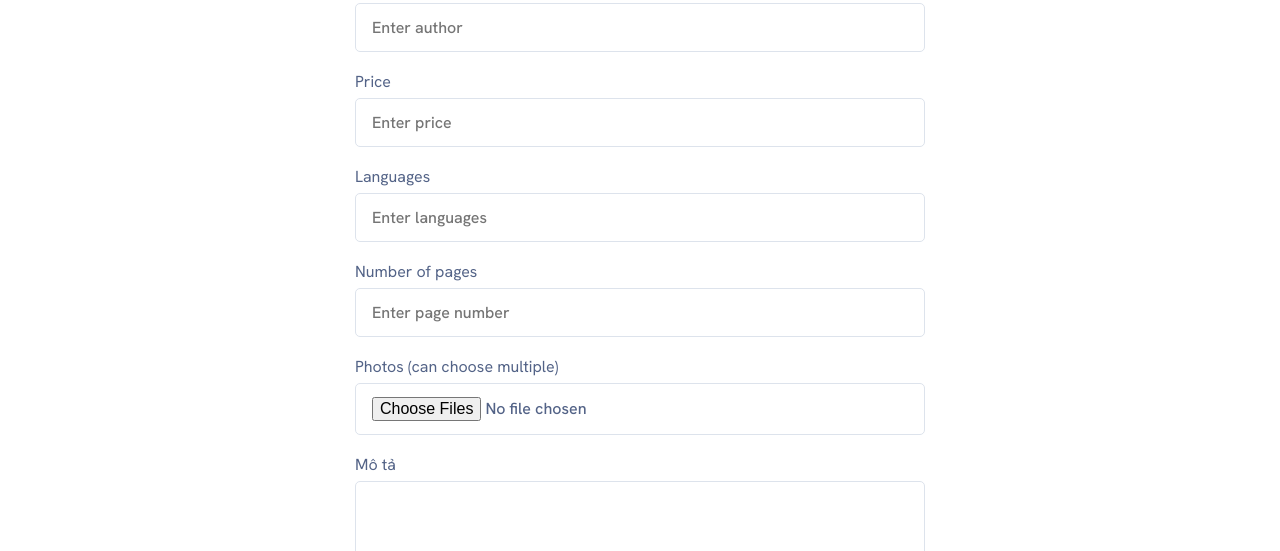
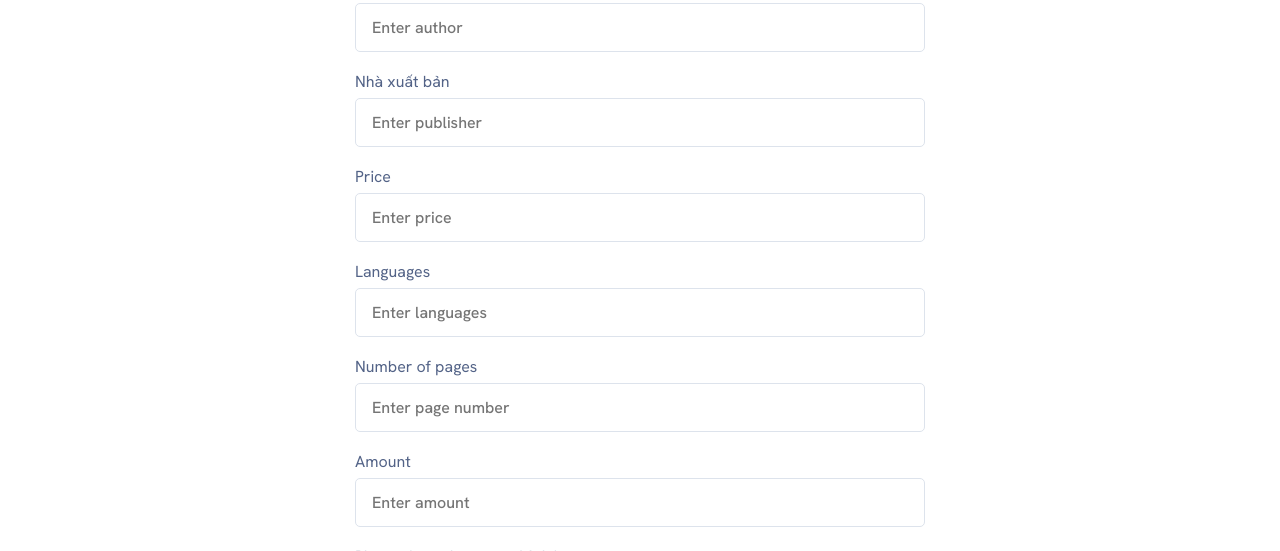
Before and after one commit to lathanhmtad/book-store-fe, a React (Create React App) app: page /create-book in a window 1280 px wide. Shown: the part 401-952 px from the top of the page. Built offline with nearby package versions, Linux system fonts and the light colour scheme; no server answers; a web font is replaced by a local one.

Commit message:
edit code 3

```diff
--- a/src/components/forms/createbookform/CreateBookForm.js
+++ b/src/components/forms/createbookform/CreateBookForm.js
@@ -53,6 +53,7 @@ const CreateBookForm = (props) => {
         const data = new FormData()
         data.append('name', formData.name)
         data.append('author', formData.author)
+        data.append('publisher', formData.author)
         data.append('category', formData.category)
         data.append('price', formData.price)
         data.append('languages', formData.languages)
@@ -126,6 +127,17 @@ const CreateBookForm = (props) => {
         {
             formGroupClass: 'formbold-mb-3',
             labelClass: 'formbold-form-label',
+            label: 'Nhà xuất bản',
+            id: 'publisher',
+            name: 'publisher',
+            type: 'text',
+            className: 'formbold-form-input',
+            placeholder: 'Enter publisher',
+            required: true
+        },
+        {
+            formGroupClass: 'formbold-mb-3',
+            labelClass: 'formbold-form-label',
             label: 'Price',
             id: 'price',
             name: 'price',
@@ -155,6 +167,18 @@ const CreateBookForm = (props) => {
             type: 'number',
             className: 'formbold-form-input',
             placeholder: 'Enter page number',
+            required: true,
+            min: 0
+        },
+        {
+            formGroupClass: 'formbold-mb-3',
+            labelClass: 'formbold-form-label',
+            label: 'Amount',
+            id: 'amount',
+            name: 'amount',
+            type: 'number',
+            className: 'formbold-form-input',
+            placeholder: 'Enter amount',
             required: true,
             min: 0
         },
--- /dev/null
+++ b/src/components/layouts/carticon/CartIcon.js
@@ -0,0 +1,17 @@
+import { NavLink } from "react-router-dom"
+
+import { AiOutlineShoppingCart } from 'react-icons/ai'
+
+
+import './carticon.style.css'
+
+const CartIcon = ({cartCount, darkText}) => {
+    return (
+        <NavLink to='/cart' activeclassname="active" className={`${darkText ? 'nav-link-dark' : 'nav-link'} flex align-center text-xl`}>
+            <AiOutlineShoppingCart />
+            <span className="cart-count">{cartCount}</span>
+        </NavLink>
+    )
+}
+
+export default CartIcon
--- /dev/null
+++ b/src/components/layouts/carticon/carticon.style.css
@@ -0,0 +1,15 @@
+.cart-count {
+    position: absolute;
+    background-color: var(--primary-color);
+    color: #fff;
+    border-radius: 50%;
+    right: -12px;
+    top: -12px;
+    display: block;
+    width: 22px;
+    height: 22px;
+    display: flex;
+    font-size: 16px;
+    align-items: center;
+    justify-content: center;
+}
--- a/src/components/layouts/cartitemscontainer/CartItemsContainer.js
+++ b/src/components/layouts/cartitemscontainer/CartItemsContainer.js
@@ -1,9 +1,14 @@
-import React from "react";
+import React, {useContext} from "react";
 
 import CartItemCard from "../../cards/cartitemcard/CartItemCard.js";
 import './cartitemscontainer.style.css';
 
+// import context
+import { CartContext } from "../../../contexts/CartContext.js";
+
 const CartItemsContainer = () => {
+
+    const {cart} = useContext(CartContext)
 
     const totalAmount = 5000
     return (
@@ -13,6 +18,7 @@ const CartItemsContainer = () => {
                     <h2>Cart</h2>
                     <CartItemCard/>
                     <CartItemCard/>
+                    {cart.map(item => <CartItemCard key={item.id} item={item}/>)}
                     <h2>Total Amount = &#8377;{totalAmount}</h2>
                     <button className="button-primary">Proceed to Checkout</button>
                 </React.Fragment>
--- a/src/components/layouts/detailssection/DetailsSection.js
+++ b/src/components/layouts/detailssection/DetailsSection.js
@@ -1,6 +1,5 @@
 import './detailssection.style.css'
 
-import BookDetailImg from '../../../img/1984.webp'
 import { useParams } from 'react-router-dom'
 import { useContext, useState, useEffect, useRef } from 'react'
 
@@ -45,7 +44,7 @@ const DetailsSection = () => {
         return <section className='details-section-error'>Không tìm thấy sản phẩm</section>
     }
 
-    const { description, price, languages, name, author, images, length } = book
+    const { description, price, languages, name, author, images, length, publisher } = book
 
 
     function plusSlides(n) {
@@ -120,6 +119,8 @@ const DetailsSection = () => {
                         <p className='book-description'>
                             {description}
                         </p>
+                        <p><b>Category:</b> Sách võ</p>
+                        <p><b>Publisher:</b> Kim đồng</p>
                         <p><b>Language:</b> {languages}</p>
                         <p><b>Book Length: </b>{length} pages</p>
                         <h3>{price} VNĐ</h3>
--- a/src/components/layouts/detailssection/detailssection.style.css
+++ b/src/components/layouts/detailssection/detailssection.style.css
@@ -114,7 +114,7 @@
 }
 
 .book-detail-container p {
-    padding: 1rem 0;
+    padding: 0.8rem 0;
 }
 
 .book-description {
--- a/src/components/layouts/navbar/Navbar.js
+++ b/src/components/layouts/navbar/Navbar.js
@@ -3,9 +3,10 @@ import React, { useEffect, useState } from 'react'
 
 import { NavLink, Link } from 'react-router-dom'
 
-import { AiOutlineShoppingCart } from 'react-icons/ai'
+
 
 import './navbar.style.css'
+import CartIcon from '../carticon/CartIcon'
 
 
 const Navbar = ({ darkTheme, darkText }) => {
@@ -41,7 +42,7 @@ const Navbar = ({ darkTheme, darkText }) => {
             <NavLink to='/' activeclassname="active" className={`${darkText ? 'nav-link-dark' : 'nav-link'}`}>Home</NavLink>
             <NavLink to='/books' activeclassname="active" className={`${darkText ? 'nav-link-dark' : 'nav-link'}`}>Books</NavLink>
             <Link to={'/'} onClick={handleLogout} className={`${darkText ? 'nav-link-dark' : 'nav-link'}`}>Logout</Link>
-            <NavLink to='/cart' activeclassname="active" className={`${darkText ? 'nav-link-dark' : 'nav-link'} flex align-center text-xl`}><AiOutlineShoppingCart /></NavLink>
+            <CartIcon cartCount={1} darkText={darkText}/>
         </nav>
     )
 
--- a/src/components/layouts/navbar/navbar.style.css
+++ b/src/components/layouts/navbar/navbar.style.css
@@ -25,6 +25,7 @@
     padding-left: 24px;
     transition: 0.1s ease-in;
     cursor: pointer;
+    position: relative;
 }
 
 .nav-link.active {
--- a/src/components/layouts/productlisting/ProductListing.js
+++ b/src/components/layouts/productlisting/ProductListing.js
@@ -7,7 +7,7 @@ import { useContext } from 'react'
 import { BookContext } from '../../../contexts/BookContext'
 
 const ProductListing = () => {
-    const { books, setBooks } = useContext(BookContext)
+    const { books } = useContext(BookContext)
 
 
 
@@ -21,14 +21,13 @@ const ProductListing = () => {
         booksCopy.splice(index, 1)
     }
 
-    console.log(books)
 
     return (
         <div className='product-listing-container'>
             <div className='container'>
                 <h2>Here are some <span className='text-primary'>books</span> that you might like</h2>
                 <div className='listing-container'>
-                    {results.map(book => <div key={book.id} className='grid-item'>
+                    {results.map(book => book && <div key={book.id} className='grid-item'>
                         <ProductListingCard book={book} />
                     </div>)}
                 </div>
--- /dev/null
+++ b/src/contexts/CartContext.js
@@ -0,0 +1,26 @@
+import React, {createContext, useState, useEffect} from 'react'
+
+// create context
+export const CartContext = createContext()
+
+const CartProvider = ({children}) => {
+    // cart state
+    const [cart, setCart] = useState([])
+
+    // item amount state
+    const [itemAmount, setItemAmount] = useState(0)
+
+    // total price state
+    const[total, setTotal] = useState(0)
+
+    // add to cart
+    const addToCart = (book, id) => {
+
+    }
+
+    return <CartContext.Provider value={{cart, addToCart, itemAmount}}>
+        {children}
+    </CartContext.Provider>
+}
+
+export default CartProvider
--- a/src/index.js
+++ b/src/index.js
@@ -4,15 +4,18 @@ import { BrowserRouter } from 'react-router-dom';
 import App from './App';
 import './index.css'
 import BookProvider from './contexts/BookContext';
+import CartProvider from './contexts/CartContext';
 
 
 const root = ReactDOM.createRoot(document.getElementById('root'));
 root.render(
   <BookProvider>
-    <React.StrictMode>
-      <BrowserRouter>
-        <App />
-      </BrowserRouter>
-    </React.StrictMode>
+    <CartProvider>
+      <React.StrictMode>
+        <BrowserRouter>
+          <App />
+        </BrowserRouter>
+      </React.StrictMode>
+    </CartProvider>
   </BookProvider>
 )
--- a/src/pages/homepage/HomePage.js
+++ b/src/pages/homepage/HomePage.js
@@ -6,7 +6,7 @@ const HomePage = () => {
     return (
         <div>
             <Showcase />
-            {/* <ProductListing /> */}
+            <ProductListing />
             <Footer />
         </div>
     )
```
